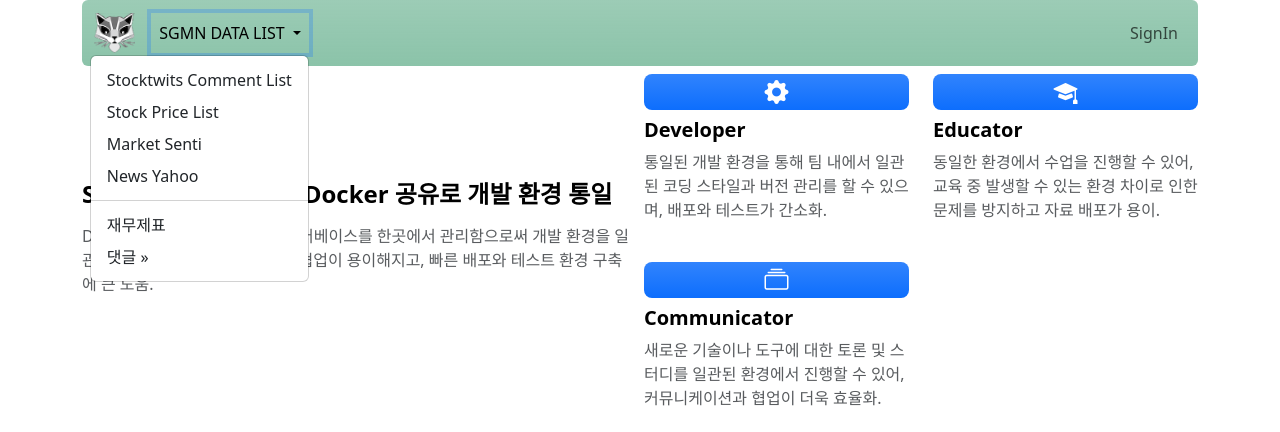
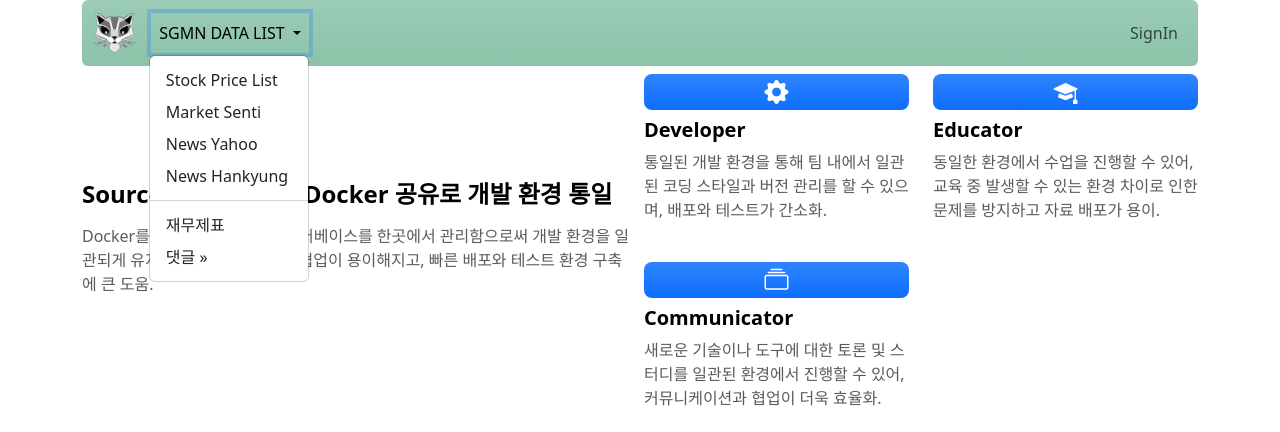
Before and after one commit to jwyzfe/FirstProject_web, a FastAPI app: page /mains/home in a window 1280 px wide, after a click on "SGMN DATA LIST". Shown: the top 432 px of the page. Run offline with FastAPI, Linux system fonts and the light colour scheme; parts of the project's set-up code (start-up, migrations or seed data) failed here and were passed over.

Commit message:
feat: list update

```diff
--- a/app/templates/templates/main_template.html
+++ b/app/templates/templates/main_template.html
@@ -93,11 +93,11 @@
                             </a>
                             <ul class="dropdown-menu dropdown-menu-end" aria-labelledby="navbarDropdownAdmin">
                                 <li class="nav-item">
-                                    <a class="dropdown-item" href="/stocktwits/list">Stocktwits Comment List</a>
+                                    <a class="dropdown-item" href="/stockprice/list">Stock Price List</a>
                                 </li>
-                                <li><a class="dropdown-item" href="/stockprice/list">Stock Price List</a></li>
                                 <li><a class="dropdown-item" href="/marketsenti/list">Market Senti</a></li>
                                 <li><a class="dropdown-item" href="/news_yahoo/list">News Yahoo</a></li>
+                                <li><a class="dropdown-item" href="/articles/list">News Hankyung</a></li>
                                 <li>
                                     <hr class="dropdown-divider">
                                 </li>
```
